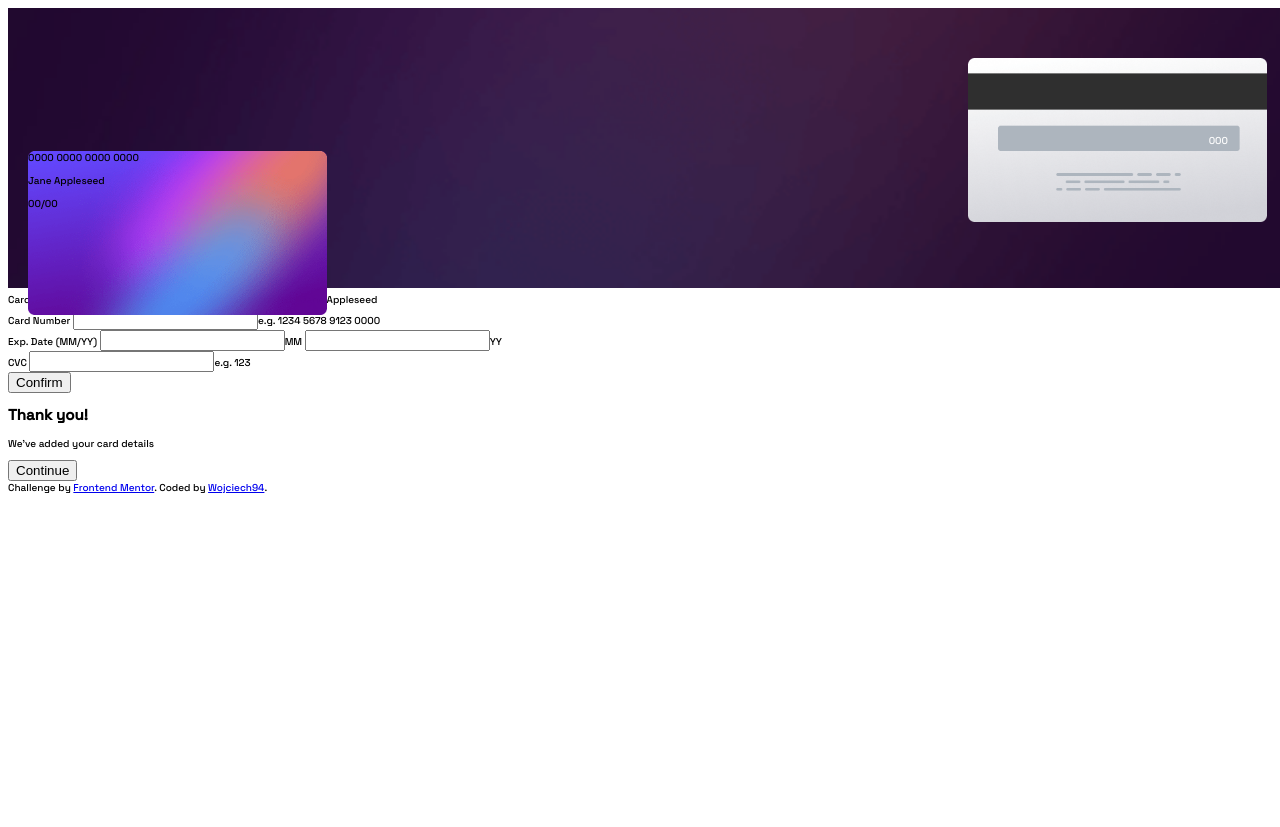
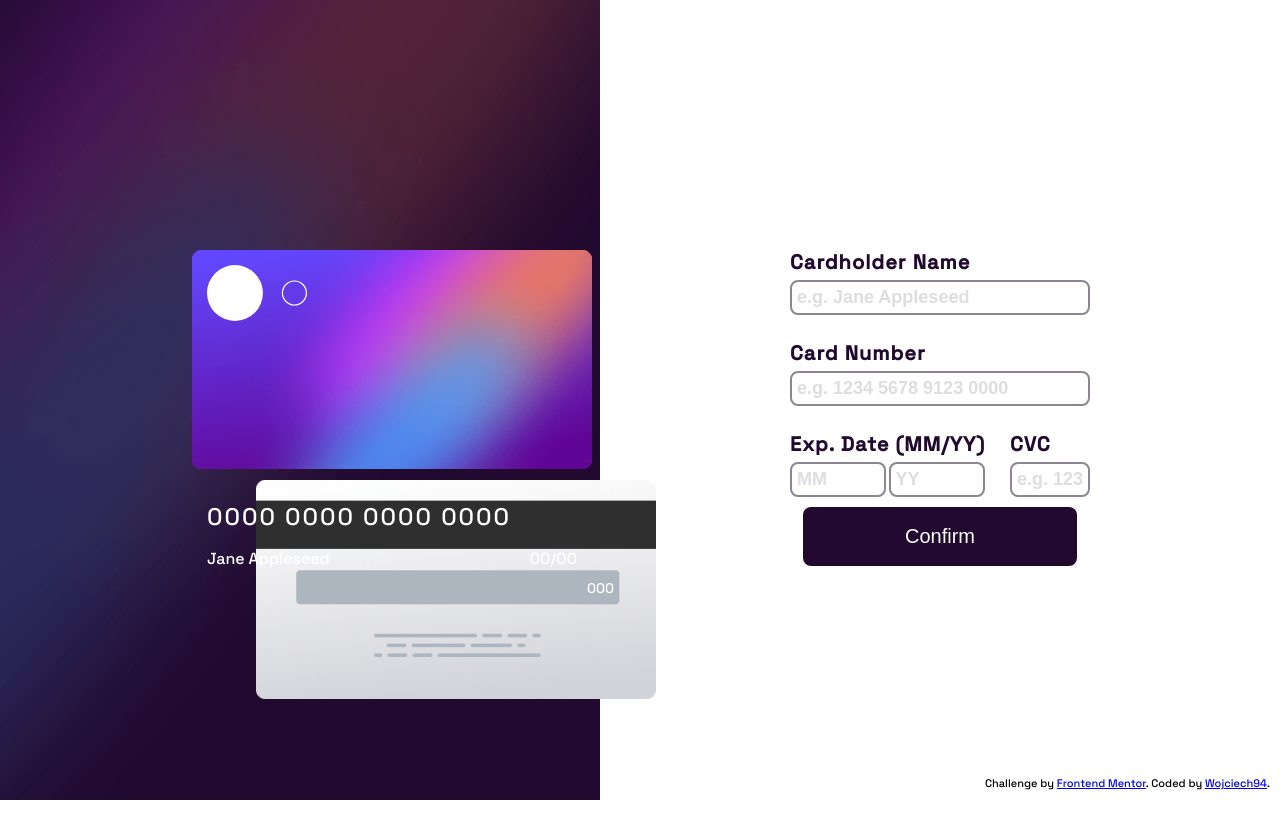
Before and after one commit to wojciech94/Interactive-Card, a website: page index.html in a window 1280 px wide. Before the commit the page ends 800 px from the top, so only its background shows below. Drawn offline with Linux system fonts and the light colour scheme.

Commit message:
Adjusted form area to mobile and desktop, prepared simple buttons interaction

```diff
--- a/index.html
+++ b/index.html
@@ -45,32 +45,39 @@
         </div>
       </div>
     </section>
-    <section class="main-form">
-      <div class="name-part">
+    <section class="main-form main-form-active">
+      <div class="form-group name-part">
         <label for="name">Cardholder Name</label>
-        <input type="text" id="name"> e.g. Jane Appleseed
+        <input type="text" id="name" placeholder="e.g. Jane Appleseed">
       </div>
-      <div class="number-part">
+      <div class="form-group number-part">
         <label for="number">Card Number</label>
-        <input type="text" id="number">e.g. 1234 5678 9123 0000
+        <input type="text" id="number" placeholder="e.g. 1234 5678 9123 0000">
       </div>
+      <div class="form-group form-group-row">
         <div class="date-part">
           <label for="date">Exp. Date (MM/YY)</label>
-        <input type="text" id="date">MM
-        <input type="text" id="date">YY
+          <div class="date-inputs">
+            <input type="text" id="date" placeholder="MM">
+            <input type="text" id="date" placeholder="YY">
+          </div>
         </div>
         <div class="cvc-part">
           <label for="cvc">CVC</label>
-        <input type="text" id="cvc">e.g. 123
+          <input type="text" id="cvc" placeholder="e.g. 123">
+        </div>
       </div>
       <div class="button-part">
         <button class="confirm-btn">Confirm</button>
       </div>
     </section>
     <section class="main-complete">
+      <div class="complete-icon"></div>
       <h2>Thank you!</h2>
       <p>We've added your card details</p>
+      <div class="button-part">
         <button class="continue-btn">Continue</button>
+      </div>
     </section>
   </main>
 
@@ -80,6 +87,8 @@
       Coded by <a href="#">Wojciech94</a>.
     </div>
   </footer>
+
+  <script src="./src/js/main.js"></script>
 </body>
 
 </html>
--- a/src/css/style.css
+++ b/src/css/style.css
@@ -1,11 +1,63 @@
-@import url("./_colors.scss");
 * {
   box-sizing: border-box;
+  margin: 0;
+  padding: 0;
 }
 
 html {
   font-size: 62.5%;
   font-family: "Space Grotesk", sans-serif;
+}
+
+label {
+  color: rgb(33, 9, 47);
+  font-size: 2rem;
+  font-weight: bold;
+  letter-spacing: 1px;
+  margin: 5px 0;
+}
+
+input {
+  max-width: 300px;
+  padding: 5px 5px;
+  color: hsl(279deg, 6%, 55%);
+  font-size: 1.8rem;
+  font-weight: bold;
+  border: 2px solid;
+  border-radius: 8px;
+}
+
+input::placeholder {
+  color: hsl(270deg, 3%, 87%);
+}
+
+.button-part {
+  position: relative;
+  margin: 10px auto;
+}
+.button-part .confirm-btn,
+.button-part .continue-btn {
+  font-size: 2rem;
+  padding: 16px 100px;
+  width: 100%;
+  max-width: 280px;
+  border: 2px solid transparent;
+  color: hsl(0deg, 0%, 100%);
+  background-color: rgb(33, 9, 47);
+  border-radius: 8px;
+}
+.button-part .confirm-btn:hover,
+.button-part .continue-btn:hover {
+  border: 2px solid rgb(33, 9, 47);
+  background: linear-gradient(135deg, hsl(249deg, 99%, 64%), hsl(278deg, 93%, 30%));
+  outline: none;
+  cursor: pointer;
+}
+.button-part .confirm-btn:focus,
+.button-part .continue-btn:focus {
+  border: 2px solid rgb(33, 9, 47);
+  background: linear-gradient(135deg, hsl(249deg, 99%, 64%), hsl(278deg, 93%, 30%));
+  outline: none;
 }
 
 body {
@@ -39,7 +91,7 @@ body main .main-background .card-reverse__box {
 }
 body main .main-background .card-reverse__box-cvv {
   position: absolute;
-  top: 40%;
+  top: 45%;
   right: 40px;
 }
 body main .main-background .card-reverse__box-cvv p {
@@ -57,18 +109,214 @@ body main .main-background .card-front__box {
 }
 body main .main-background .card-front__box-decoration {
   position: absolute;
+  top: 15px;
+  left: 15px;
+  width: 25%;
+  height: 30%;
+  background-size: contain;
+  background-repeat: no-repeat;
+  background-image: url("../img/card-logo.svg");
+  color: hsl(0deg, 0%, 100%);
 }
 body main .main-background .card-front__box-text {
   position: absolute;
+  padding: 20px 15px;
+  top: 40%;
+  color: hsl(0deg, 0%, 100%);
+  display: flex;
+  flex-wrap: wrap;
+  justify-content: space-between;
 }
 body main .main-background .card-front__box-text--nr {
-  position: relative;
+  font-size: 2rem;
+  letter-spacing: 2px;
+  margin-bottom: 10px;
 }
 body main .main-background .card-front__box-text--name {
-  position: relative;
+  font-size: 1.4rem;
 }
 body main .main-background .card-front__box-text--valid-date {
+  font-size: 1.4rem;
+}
+body main .main-form {
+  display: none;
+}
+body main .main-form-active {
   position: relative;
+  margin: 50px auto;
+  width: 300px;
+  display: flex;
+  flex-direction: column;
+  justify-content: space-evenly;
+}
+body main .main-form-active .form-group {
+  width: 300px;
+  padding: 10px 0px;
+  display: flex;
+  flex-direction: column;
+}
+body main .main-form-active .form-group .date-part {
+  display: flex;
+  flex-direction: column;
+}
+body main .main-form-active .form-group .date-part .date-inputs input {
+  max-width: 96px;
+}
+body main .main-form-active .form-group .cvc-part {
+  display: flex;
+  flex-direction: column;
+}
+body main .main-form-active .form-group .cvc-part input {
+  max-width: 80px;
+}
+body main .main-form-active .form-group-row {
+  flex-direction: row;
+  justify-content: space-between;
+  gap: 20px;
+}
+body main .main-form-active .button-part {
+  margin: 0px auto;
+}
+body main .main-complete {
+  display: none;
+  position: relative;
+  margin: 50px auto;
+  width: 100%;
+}
+body main .main-complete-active {
+  display: flex;
+  flex-direction: column;
+  justify-content: center;
+  align-items: center;
+}
+body main .main-complete-active .complete-icon {
+  margin: 40px;
+  width: 80px;
+  height: 80px;
+  background-size: contain;
+  background-repeat: no-repeat;
+  background-image: url("../img/icon-complete.svg");
+}
+body main .main-complete-active h2 {
+  margin-bottom: 10px;
+  letter-spacing: 2px;
+  font-weight: normal;
+  color: rgb(33, 9, 47);
+  font-size: 3.2rem;
+  text-transform: uppercase;
+}
+body main .main-complete-active p {
+  margin: 10px;
+  font-size: 1.6rem;
+  color: hsl(279deg, 6%, 55%);
+}
+body main .main-complete-active .button-part {
+  margin: 22px auto;
+}
+body .footer {
+  position: absolute;
+  bottom: 0;
+  left: 0;
+}
+body .footer div {
+  padding: 10px 10px;
+  font-size: 1.1rem;
+}
+
+@media (min-width: 768px) {
+  body main {
+    display: flex;
+    flex-wrap: wrap;
+    justify-content: space-between;
+  }
+  body main .main-background {
+    background-image: url("../img/bg-main-desktop.png");
+    width: 450px;
+    height: 100vh;
+  }
+  body main .main-background .card-reverse {
+    top: 480px;
+    left: 20vw;
+  }
+  body main .main-background .card-front {
+    top: 250px;
+    left: 15vw;
+  }
+  body main .main-form-active {
+    height: 100vh;
+    margin: 0 auto;
+    display: flex;
+    flex-direction: column;
+    justify-content: center;
+    align-items: center;
+  }
+  body main .main-complete {
+    width: 300px;
+    margin: 0 auto;
+  }
+  body main .main-complete-active .complete-icon {
+    margin: 50px;
+  }
+  body .footer {
+    bottom: 0;
+    left: auto;
+    right: 0;
+  }
+}
+@media (min-width: 1200px) {
+  body main {
+    display: flex;
+    flex-wrap: wrap;
+    justify-content: space-between;
+  }
+  body main .main-background {
+    background-image: url("../img/bg-main-desktop.png");
+    width: 600px;
+    height: 100vh;
+  }
+  body main .main-background .card-plate {
+    width: 400px;
+  }
+  body main .main-background .card-reverse {
+    top: 480px;
+    left: 20vw;
+  }
+  body main .main-background .card-reverse__box-cvv {
+    top: 45%;
+    right: 42px;
+  }
+  body main .main-background .card-reverse__box-cvv p {
+    font-size: 1.4rem;
+  }
+  body main .main-background .card-front {
+    top: 250px;
+    left: 15vw;
+  }
+  body main .main-background .card-front__box-text--nr {
+    width: 100%;
+    font-size: 2.4rem;
+    margin-bottom: 1.6rem;
+  }
+  body main .main-background .card-front__box-text--name {
+    font-size: 1.6rem;
+  }
+  body main .main-background .card-front__box-text--valid-date {
+    font-size: 1.6rem;
+  }
+  body main .main-complete {
+    width: 400px;
+  }
+  body main .main-complete-active .complete-icon {
+    margin: 35px;
+    width: 100px;
+    height: 100px;
+  }
+  body main .main-complete-active h2 {
+    margin-bottom: 20px;
+  }
+  body main .main-complete-active .continue-btn {
+    padding: 16px 100px;
+  }
 }
 
 /*# sourceMappingURL=style.css.map */
--- a/src/js/main.js
+++ b/src/js/main.js
@@ -0,0 +1,12 @@
+const confirmBtn = document.querySelector('.confirm-btn')
+const continueBtn = document.querySelector('.continue-btn')
+const mainForm = document.querySelector('.main-form')
+const mainComplete = document.querySelector('.main-complete')
+
+const toggleView = () => {
+	mainForm.classList.toggle('main-form-active')
+	mainComplete.classList.toggle('main-complete-active')
+}
+
+confirmBtn.addEventListener('click', toggleView)
+continueBtn.addEventListener('click', toggleView)
```
Also changed, not shown: 1 other file. Lines whose indentation alone changed are shown as unchanged.
